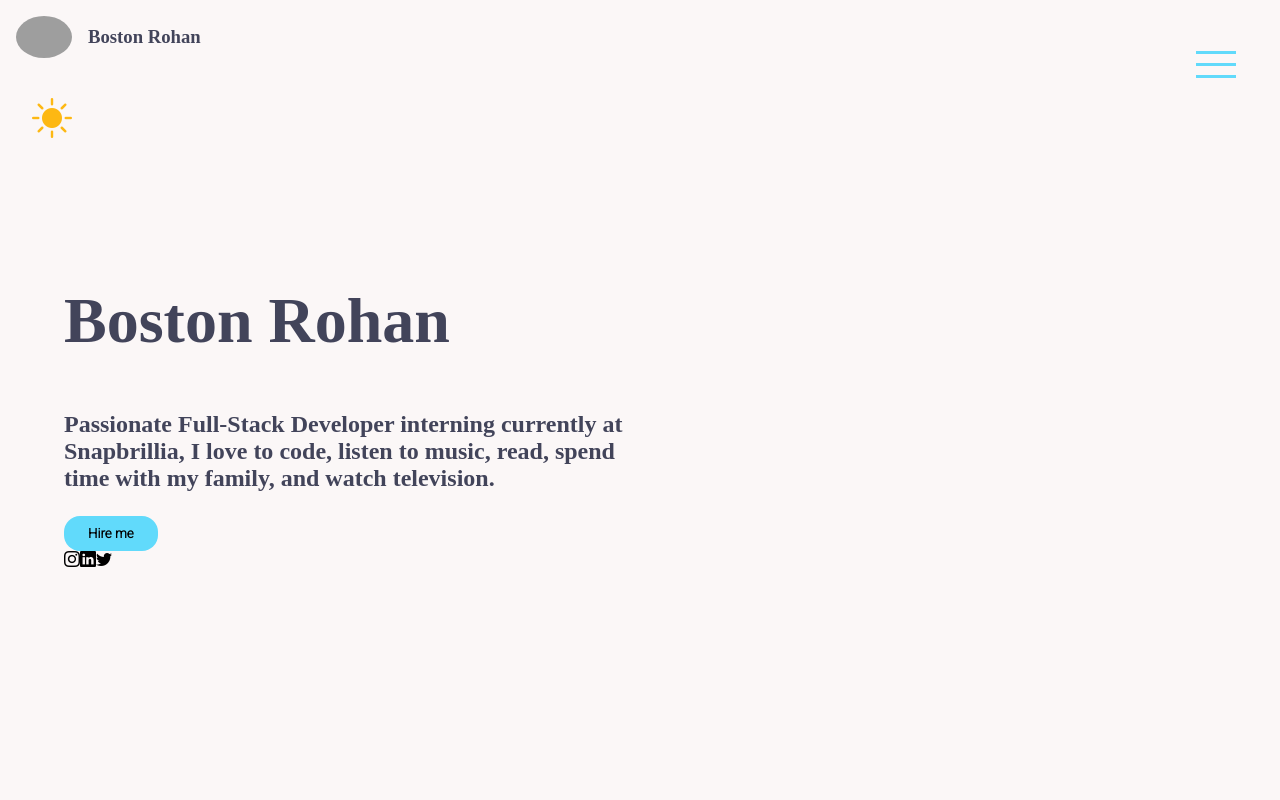
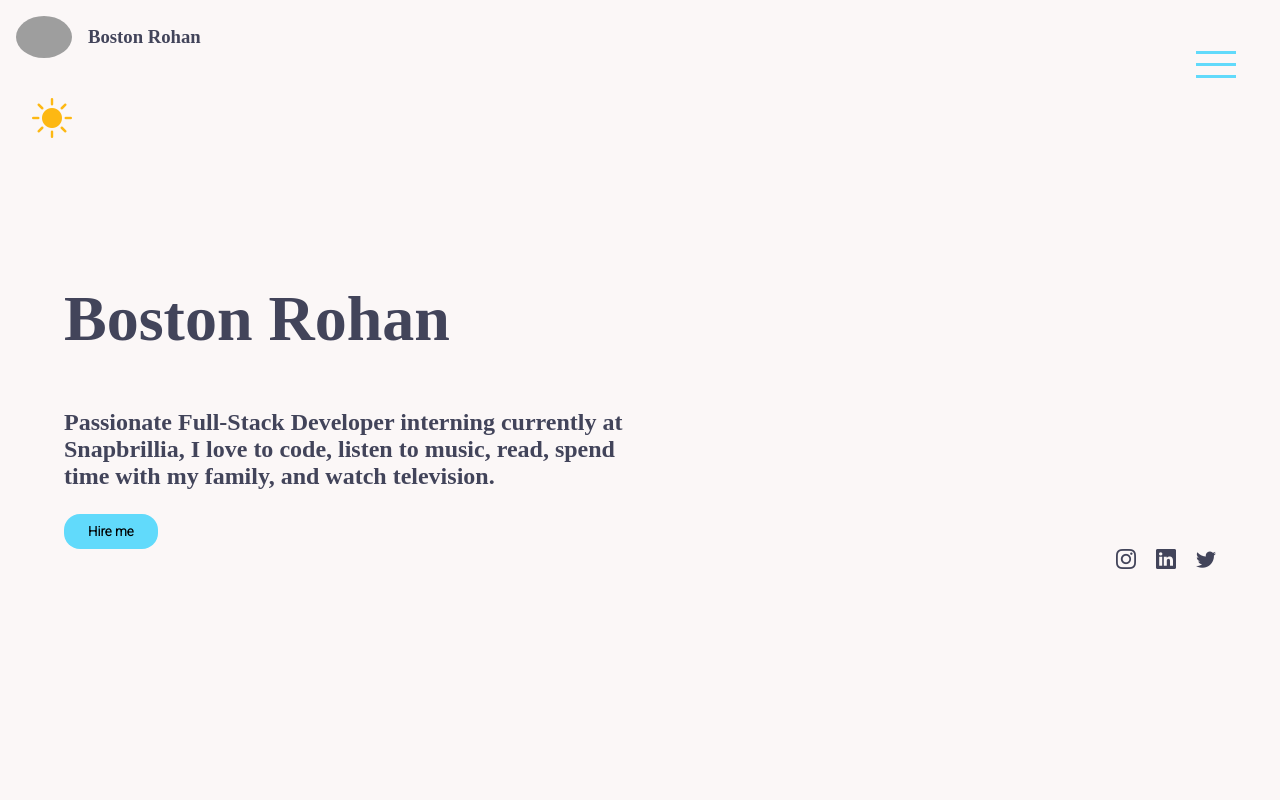
Before and after one commit to BostonRohan/portfolio, a React (Create React App) app: page / in a window 1280 px wide. Shown: the top 800 px of the page. Built offline with nearby package versions, Linux system fonts and the light colour scheme; grey boxes are pictures that could not be loaded.

Commit message:
added styles

```diff
--- a/src/Components/Home/styles.css
+++ b/src/Components/Home/styles.css
@@ -14,10 +14,18 @@
   font-size: 1.5rem;
   width: 50%;
 }
+.home-icons {
+  display: flex;
+  font-size: var(--fs-sm);
+  gap: 1em;
+  justify-content: flex-end;
+  color: var(--text-color);
+}
 .hire-me {
   border: unset;
   border-radius: 1rem;
   padding: 0.625rem 1.5rem;
   font-weight: bold;
   background-color: var(--primary-color);
+  justify-self: start;
 }
```
